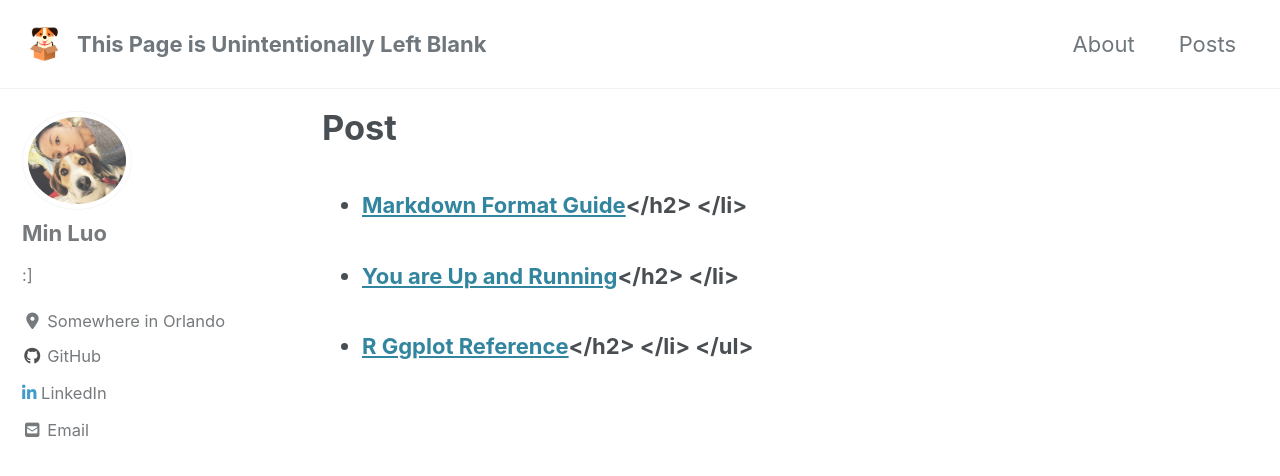
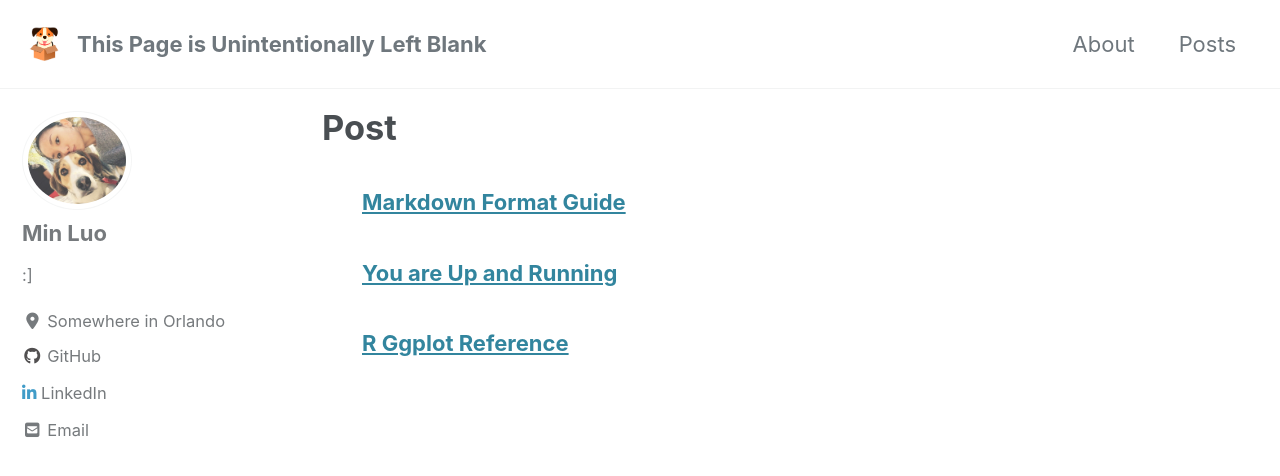
Before and after one commit to hminluo/hminluo.github.io, a Jekyll site: the page built from _pages/posts.md, in a window 1280 px wide and 900 px high. Shown: the top 476 px of the window. Built offline with Jekyll 4.4.1, drawn with Linux system fonts in a browser that asks for light colours; cached includes are drawn as plain includes; nearby versions of some CDN libraries.

Commit message:
Update posts.md

```diff
--- a/_pages/posts.md
+++ b/_pages/posts.md
@@ -5,10 +5,10 @@ title: "Post"
 author_profile: true
 ---
 
-<ul>
+<ul style="list-style-type:none">
   {% for post in site.posts %}
     <li>
-      <h3><a href="{{ post.url }}">{{ post.title }}</a></h2>
+      <h3><a href="{{ post.url }}">{{ post.title }}</a></h3>
     </li>
   {% endfor %}
 </ul>
```
